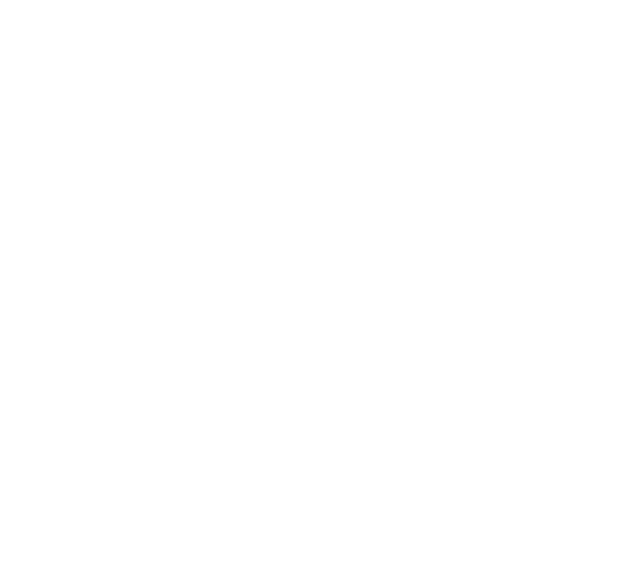
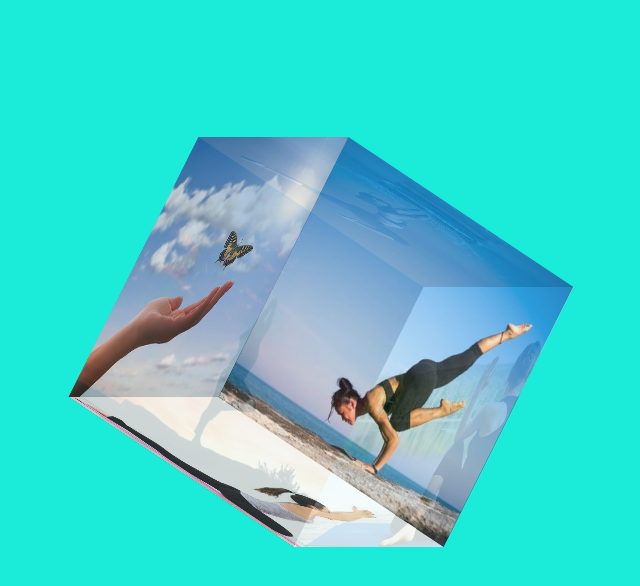
Before and after one commit to Sarahgues/animation3D, a website: page index.html in a window 1280 px wide. Shown: the whole page, without its empty margins (319-959 px from the left). Drawn offline with nearby package versions, Linux system fonts and the light colour scheme; a web font is replaced by a local one.

Commit message:
ajout code css, reste à ajouter l'animation en 3D

```diff
--- a/index.html
+++ b/index.html
@@ -15,7 +15,14 @@
 </head>
 
 <body>
-
+    <div class="cube">
+        <div class="side" id="front"></div>
+        <div class="side" id="bottom"></div>
+        <div class="side" id="top"></div>
+        <div class="side" id="left"></div>
+        <div class="side" id="right"></div>
+        <div class="side" id="back"></div>
+    </div>
 
 
     <script src="./assets/jquery.min.js" type="text/javascript"></script>
--- a/style.css
+++ b/style.css
@@ -1,6 +1,56 @@
-    @import url('https://fonts.googleapis.com/css2?family=Expletus+Sans&display=swap');
+     :root {
+        --size: 300px;
+    }
+
     body {
-        overflow: hidden;
-        height: 100vh;
-        font-family: 'Expletus Sans', cursive;
+        background: rgb(27, 235, 217);
     }
+
+    .cube {
+        margin: 12rem auto 0;
+        width: var(--size);
+        height: var(--size);
+        transform-style: preserve-3d;
+        transform: rotateY(30deg) rotateZ(30deg)
+    }
+
+    .side {
+        position: absolute;
+        opacity: 0.8;
+        width: var(--size);
+        height: var(--size);
+    }
+
+    #front {
+        background: url(./media/basic-pics/yoga1.jpg) no-repeat center/cover;
+        transform: translateZ(calc(var(--size)/2));
+    }
+
+    #top {
+        background: url(./media/basic-pics/yoga2.jpg) no-repeat center/cover;
+        transform: rotateX(-270deg) translateY(calc(-1 *(var(--size) /2)));
+        transform-origin: top center;
+    }
+
+    #bottom {
+        background: url(./media/basic-pics/yoga3.jpg) no-repeat center/cover;
+        transform: rotateX(270deg) translateY(calc(var(--size)/2));
+        transform-origin: bottom center;
+    }
+
+    #right {
+        background: url(./media/basic-pics/yoga4.jpg) no-repeat center/cover;
+        transform: rotateY(-270deg) translateX(calc(var(--size)/2));
+        transform-origin: top right;
+    }
+
+    #left {
+        background: url(./media/basic-pics/yoga5.jpg) no-repeat center/cover;
+        transform: rotateY(270deg) translateX(calc(-1 *(var(--size)/2)));
+        transform-origin: center left;
+    }
+
+    #back {
+        background: url(./media/basic-pics/yoga6.jpg) no-repeat center/cover;
+        transform: rotateY(-180deg) translateZ(calc((var(--size)/2)));
+    }
```
